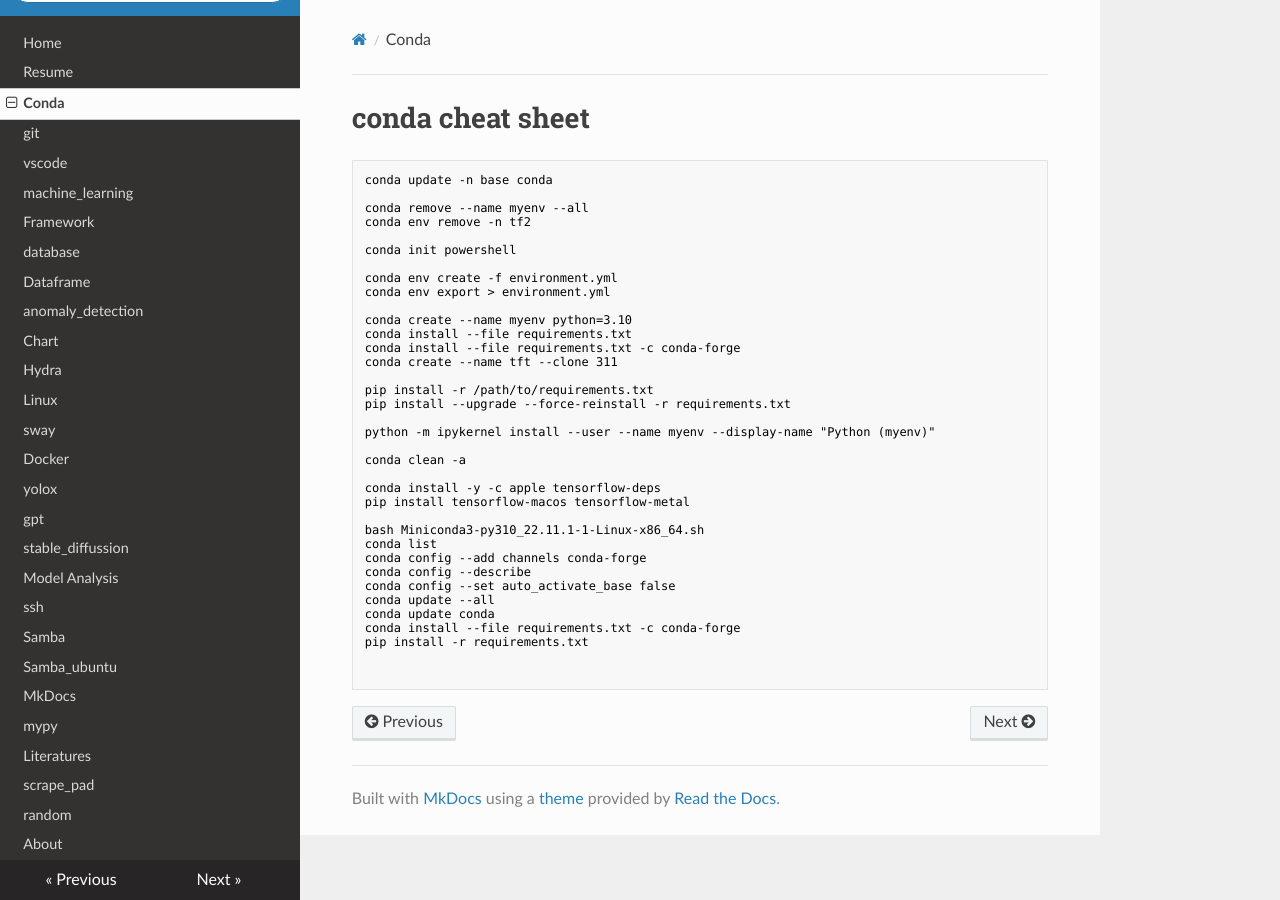
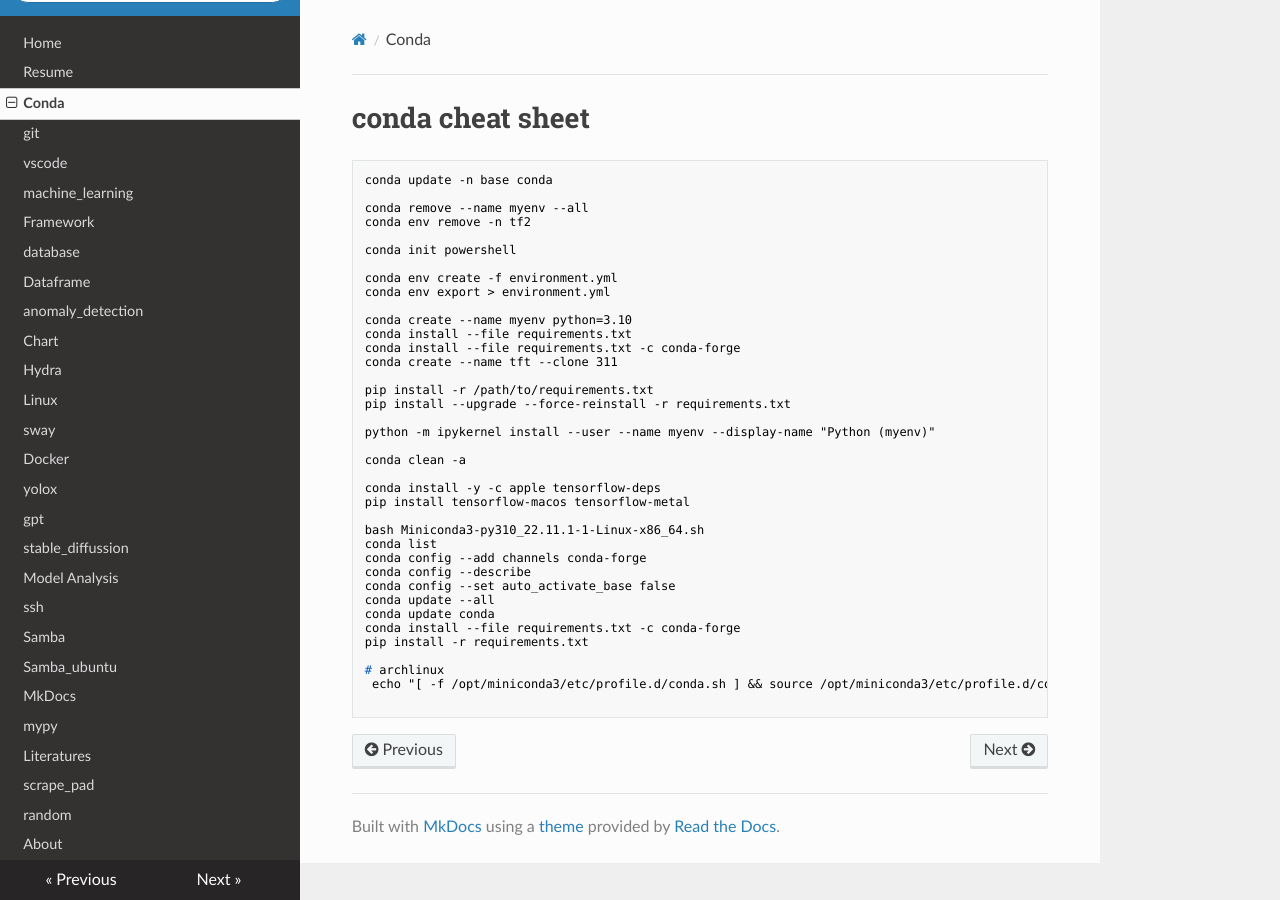
Before and after one commit to furyhawk/124c41, an MkDocs documentation site: the page built from docs/conda.md, in a window 1280 px wide. Built offline with MkDocs 1.6.1, drawn with Linux system fonts in a browser that asks for light colours; nearby versions of some CDN libraries.

Commit message:
feat: archlinux miniconda

````diff
--- a/docs/conda.md
+++ b/docs/conda.md
@@ -36,5 +36,7 @@ conda update conda
 conda install --file requirements.txt -c conda-forge
 pip install -r requirements.txt
 
+# archlinux
+ echo "[ -f /opt/miniconda3/etc/profile.d/conda.sh ] && source /opt/miniconda3/etc/profile.d/conda.sh" >> ~/.zshrc
 
 ```
````
